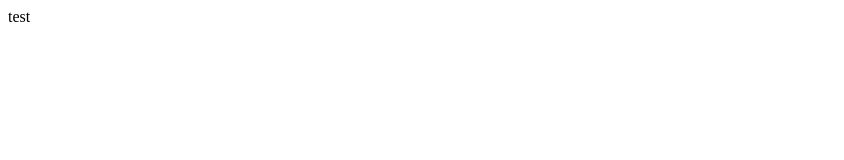
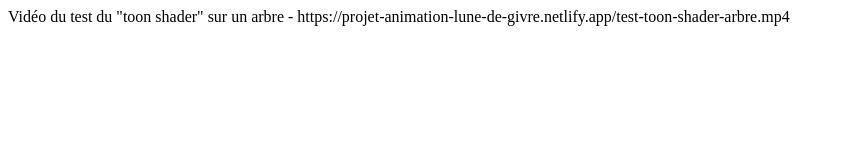
Before and after one commit to PelageNocturne/Animation-Project-Lune-de-Givre, a plain HTML site: page main.html in a window 1280 px wide. Shown: the whole page, without its empty margins (0-844 px from the left). Drawn offline with Linux system fonts and the light colour scheme.

Commit message:
Update main.html

```diff
--- a/main.html
+++ b/main.html
@@ -1,5 +1,5 @@
 <body>
   <head>
-    <a>test</a>
+    <a>Vidéo du test du "toon shader" sur un arbre - https://projet-animation-lune-de-givre.netlify.app/test-toon-shader-arbre.mp4</a>
   </head>
 </body>
```
